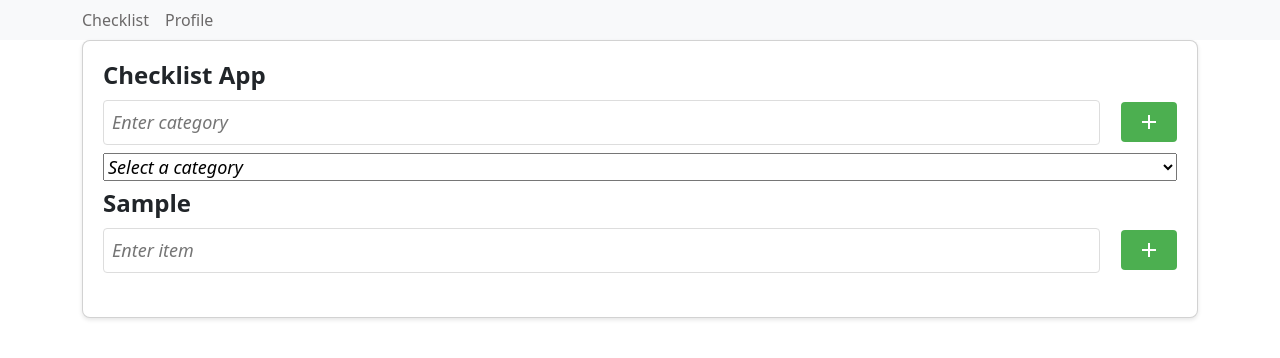
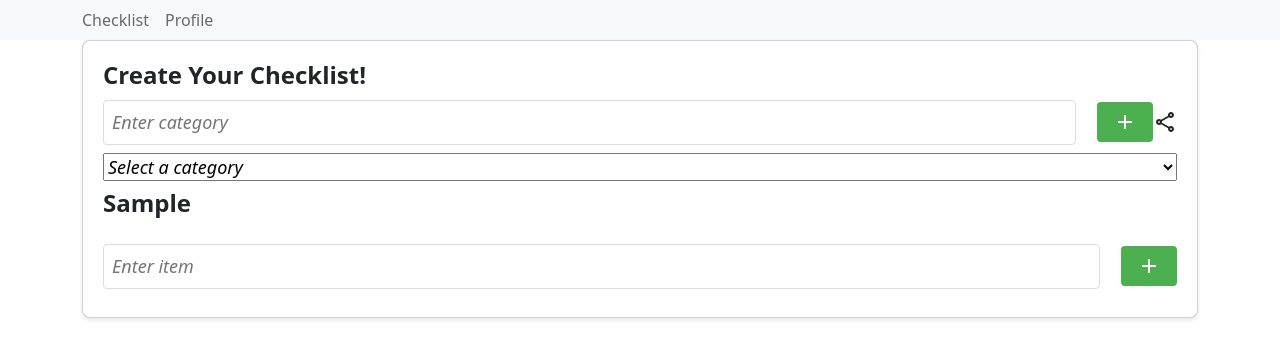
Before and after one commit to nbbhatta143/checklist, a React (Create React App) app: page / in a window 1280 px wide. Both pictures are taken after typing "Sample" into the empty fields and a click on the button 1149 px from the left and 122 px from the top of the page. Shown: the top 358 px of the page. Built offline with nearby package versions, Linux system fonts and the light colour scheme.

Commit message:
added share button

```diff
--- a/src/App.js
+++ b/src/App.js
@@ -4,6 +4,7 @@ import { Route, Routes } from "react-router-dom";
 import Navigation from "./component/Navigation";
 import Profile from "./component/Profile";
 import Checklist from "./component/Checklists";
+import SharedList from "./component/SharedList";
 
 class App extends Component {
   render() {
@@ -12,6 +13,7 @@ class App extends Component {
         <Navigation />
         <Routes>
           <Route exact path="/" element={<Checklist />} />
+          <Route path="/share" element={<SharedList />} />
           <Route path="/profile" element={<Profile />} />
         </Routes>
       </div>
--- a/src/component/Checklists.js
+++ b/src/component/Checklists.js
@@ -4,6 +4,7 @@ import { Edit } from "@mui/icons-material";
 import { IconButton } from "@mui/material";
 import Add from "@mui/icons-material/Add";
 import Checkbox from "@mui/material/Checkbox";
+import { ShareTwoTone } from "@mui/icons-material";
 
 import "./Checklist.css";
 
@@ -217,6 +218,21 @@ class Checklist extends React.Component {
   renderCategoryDeleteButton = (category) => {
     return <DeleteIcon onClick={() => this.handleCategoryDelete(category)} />;
   };
+  shareList = () => {
+    const { categories, items } = this.state;
+    const listData = {
+      categories,
+      items,
+    };
+    const shareableLink = encodeURIComponent(JSON.stringify(listData));
+
+    // Implement your desired sharing mechanism here
+    // For example, you can copy the shareable link to the clipboard or open a share dialog
+    // You can use libraries like react-copy-to-clipboard or react-share for these functionalities
+
+    // Here's an example using the built-in JavaScript prompt:
+    prompt("Share this link:", `${window.location.origin}/share?data=${shareableLink}`);
+  };
 
   render() {
     const {
@@ -234,7 +250,7 @@ class Checklist extends React.Component {
     return (
       <div className="container">
         <div className="card">
-          <h1 className="title">Checklist App</h1>
+          <h1 className="title">Create Your Checklist!</h1>
 
           {errorMessage && <p className="error-message">{errorMessage}</p>}
 
@@ -248,6 +264,7 @@ class Checklist extends React.Component {
             <IconButton type="submit">
               <Add />
             </IconButton>
+            <ShareTwoTone onClick={this.shareList}></ShareTwoTone>
           </form>
 
           {this.renderCategoryDropdown()}
@@ -258,19 +275,6 @@ class Checklist extends React.Component {
                 {selectedCategory || defaultCategory}
                 {selectedCategory && this.renderCategoryDeleteButton(selectedCategory)}
               </h2>
-
-              <form className="form-container" onSubmit={this.handleItemSubmit}>
-                <input
-                  type="text"
-                  value={text}
-                  onChange={this.handleItemChange}
-                  placeholder="Enter item"
-                />
-                <IconButton type="submit">
-                  <Add />
-                </IconButton>
-              </form>
-
               <ul className="items-container">
                 {(items[selectedCategory || defaultCategory] || []).map((item, index) => (
                   <li key={index} className="subcard">
@@ -320,6 +324,17 @@ class Checklist extends React.Component {
                   </li>
                 ))}
               </ul>
+              <form className="form-container" onSubmit={this.handleItemSubmit}>
+                <input
+                  type="text"
+                  value={text}
+                  onChange={this.handleItemChange}
+                  placeholder="Enter item"
+                />
+                <IconButton type="submit">
+                  <Add />
+                </IconButton>
+              </form>
             </>
           ) : (
             <p>No categories available.</p>
--- /dev/null
+++ b/src/component/SharedList.js
@@ -0,0 +1,24 @@
+import React from "react";
+
+class SharedList extends React.Component {
+  componentDidMount() {
+    const { location } = this.props;
+    const searchParams = new URLSearchParams(location.search);
+    const sharedData = searchParams.get("data");
+
+    // Parse the shared data and set it in the component state
+    try {
+      const parsedData = JSON.parse(decodeURIComponent(sharedData));
+      // Set the parsed data in the state or perform any other required logic
+      console.log(parsedData);
+    } catch (error) {
+      console.error("Error parsing shared data:", error);
+    }
+  }
+
+  render() {
+    return <div>Shared List</div>;
+  }
+}
+
+export default SharedList;
```
